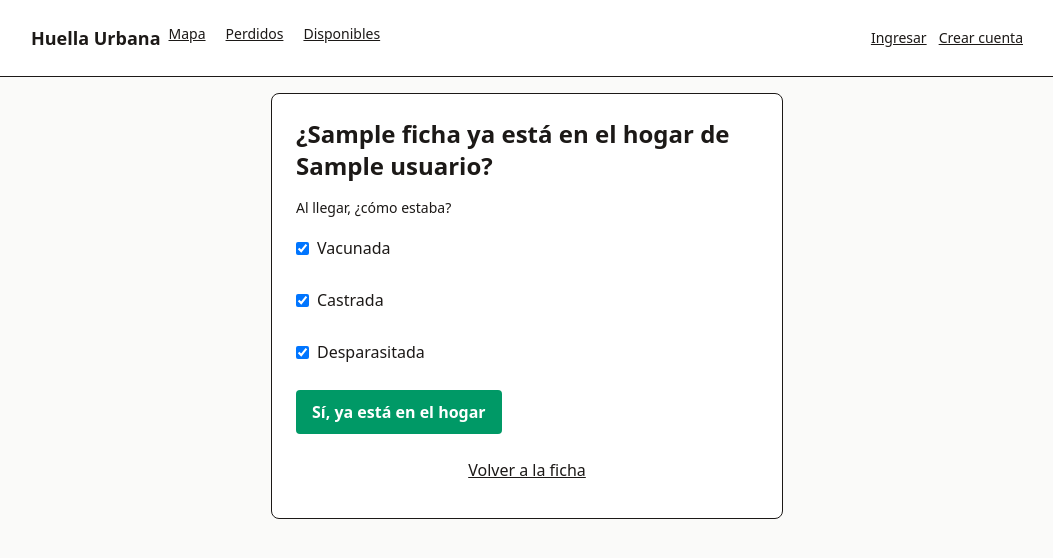
After one commit to cbeltran90/Huella-Urbana, a Django app: template templates/transito/registrar_ingreso.html in a window 1280 px wide. The commit adds this page. Shown: the top 558 px of the page, without its empty margins (113-1166 px from the left). Run offline with Django 5.2, Linux system fonts and the light colour scheme; the template is opened without the code that fills it: most values are stand-ins (such as "Sample title", 1, 10 or a date in 2020); style sheets or scripts are compiled from the project's sources; parts of the project's set-up code (start-up, migrations or seed data) failed here and were passed over.

Commit message:
feat(transito): pantallas para registrar el ingreso o cancelar la entrega (CU-26)

```diff
--- a/apps/transito/urls.py
+++ b/apps/transito/urls.py
@@ -1,6 +1,6 @@
 from django.urls import path
 
-from . import views
+from . import views, vistas_ingreso
 
 app_name = "transito"
 
@@ -11,4 +11,8 @@ urlpatterns = [
     path("solicitar/<int:ficha_pk>/", views.solicitar, name="solicitar"),
     path("elegir/<int:ficha_pk>/", views.elegir, name="elegir_hogar"),
     path("postulaciones/<int:pk>/retirar/", views.retirar, name="retirar_postulacion"),
+    path("ingreso/<int:ficha_pk>/", vistas_ingreso.registrar_ingreso, name="registrar_ingreso"),
+    path(
+        "cancelar-entrega/<int:ficha_pk>/", vistas_ingreso.cancelar_entrega, name="cancelar_entrega"
+    ),
 ]
--- a/templates/transito/_elegir_hogar.html
+++ b/templates/transito/_elegir_hogar.html
@@ -9,6 +9,12 @@
     <div class="mt-6 rounded border border-stone-300 p-3 text-sm">
       <h2 class="font-semibold">Hogar de tránsito elegido</h2>
       <p class="mt-1">{{ elegida.usuario.nombre_usuario }} · Contacto: {{ elegida.contacto }}</p>
+      <div class="mt-2 flex flex-wrap gap-3">
+        <a href="{% url 'transito:registrar_ingreso' ficha.pk %}"
+           class="inline-flex min-h-11 items-center rounded bg-emerald-600 px-4 py-2 font-semibold text-white">Ya está en el hogar</a>
+        <a href="{% url 'transito:cancelar_entrega' ficha.pk %}"
+           class="inline-flex min-h-11 items-center rounded border border-stone-300 px-4 py-2">Cancelar la entrega</a>
+      </div>
     </div>
   {% elif cantidad %}
     <div class="mt-6 rounded border border-stone-300 p-3 text-sm">
--- /dev/null
+++ b/templates/transito/registrar_ingreso.html
@@ -0,0 +1,50 @@
+{% extends "base.html" %}
+{% block titulo %}Ingreso al hogar de tránsito · Huella Urbana{% endblock %}
+{% block contenido %}
+  <section class="mx-auto max-w-lg rounded-lg border bg-white p-6">
+    {% if error %}
+      <h1 class="text-2xl font-bold">Ingreso al hogar de tránsito</h1>
+      <p role="alert"
+         class="mt-4 rounded border border-amber-300 bg-amber-50 p-3 text-sm text-amber-900">{{ error }}</p>
+      {% if elegida %}
+        <a href="{% url 'transito:cancelar_entrega' ficha.pk %}"
+           class="mt-4 inline-flex min-h-11 items-center rounded border border-stone-300 px-4 py-2">Cancelar la entrega</a>
+      {% endif %}
+    {% else %}
+      <h1 class="text-2xl font-bold">¿{{ ficha.nombre|default:"La mascota" }} ya está en el hogar de {{ elegida.usuario.nombre_usuario }}?</h1>
+      <form method="post" class="mt-4 space-y-4">
+        {% csrf_token %}
+        <fieldset class="space-y-2">
+          <legend class="text-sm font-medium">Al llegar, ¿cómo estaba?</legend>
+          <label class="flex min-h-11 items-center gap-2">
+            <input type="checkbox"
+                   id="vacunado"
+                   name="vacunado"
+                   {% if ficha.vacunado %} checked{% endif %}>
+            Vacunada
+          </label>
+          <label class="flex min-h-11 items-center gap-2">
+            <input type="checkbox"
+                   id="castrado"
+                   name="castrado"
+                   {% if ficha.castrado %} checked{% endif %}>
+            Castrada
+          </label>
+          <label class="flex min-h-11 items-center gap-2">
+            <input type="checkbox"
+                   id="desparasitado"
+                   name="desparasitado"
+                   {% if ficha.desparasitado %} checked{% endif %}>
+            Desparasitada
+          </label>
+        </fieldset>
+        <button type="submit"
+                class="inline-flex min-h-11 items-center rounded bg-emerald-600 px-4 font-semibold text-white">
+          Sí, ya está en el hogar
+        </button>
+      </form>
+    {% endif %}
+    <a href="{% url 'fichas:detalle' ficha.pk %}"
+       class="mt-4 block min-h-11 px-4 py-2 text-center underline">Volver a la ficha</a>
+  </section>
+{% endblock %}
```
Also changed, not shown: apps/transito/tests/test_ingreso_vista.py (added, +120 -0 lines), apps/transito/vistas_ingreso.py (added, +62 -0 lines), templates/transito/_postulacion.html (+8 -0 lines), templates/transito/cancelar_entrega.html (added, +23 -0 lines).
